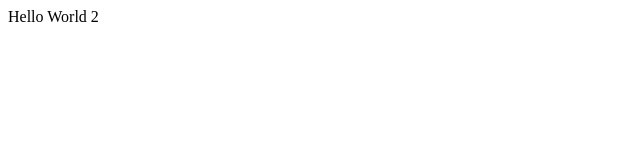
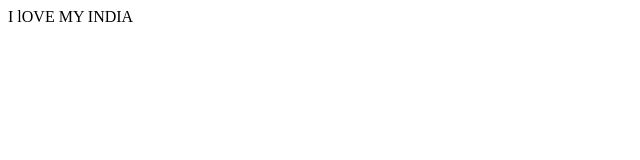
Before and after one commit to shadow61198/MyRepository, a plain HTML site: page index2.html in a window 1280 px wide. Shown: the full height of the page, 0-640 px from the left. Drawn offline with Linux system fonts and the light colour scheme.

Commit message:
Update index2.html

```diff
--- a/index2.html
+++ b/index2.html
@@ -5,6 +5,6 @@
     <title>DEMO</title>
   </head>
   <body>
-	Hello World 2
+	I lOVE MY INDIA
   </body>
 </html>
```
